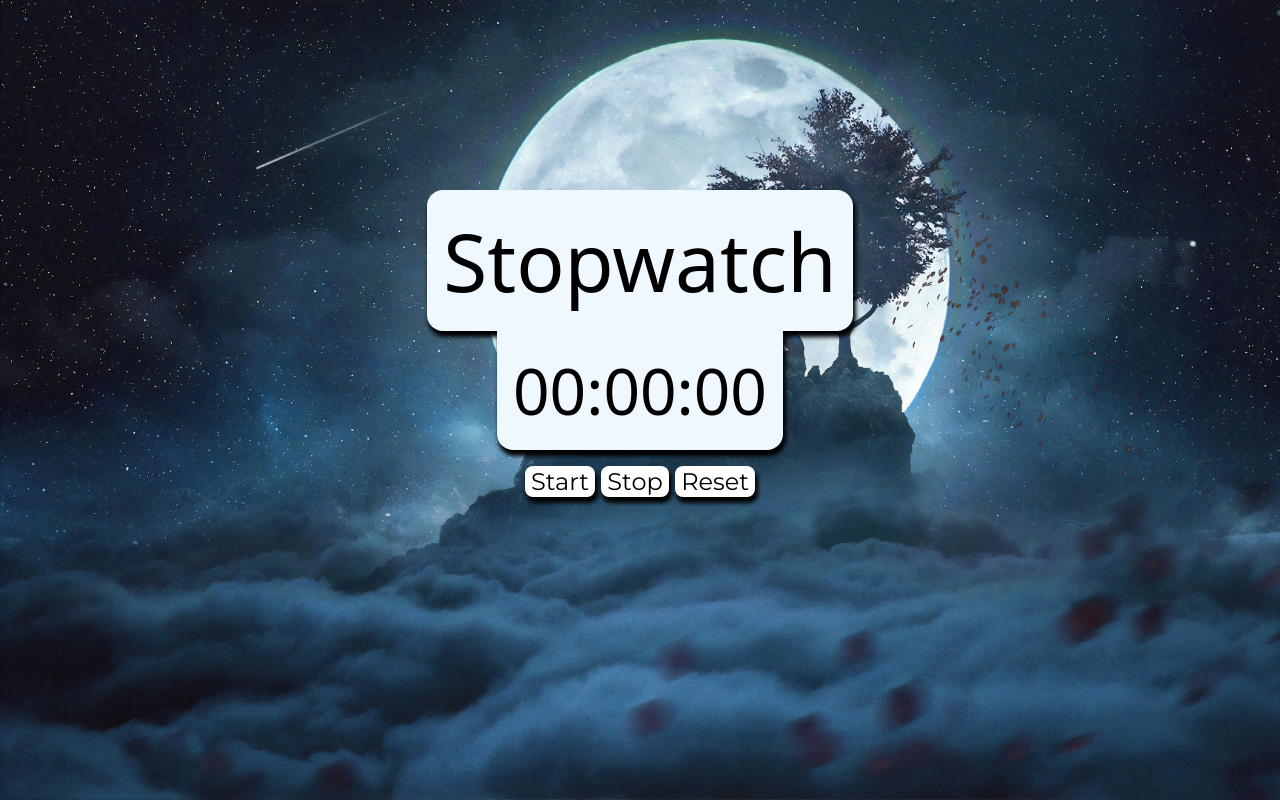
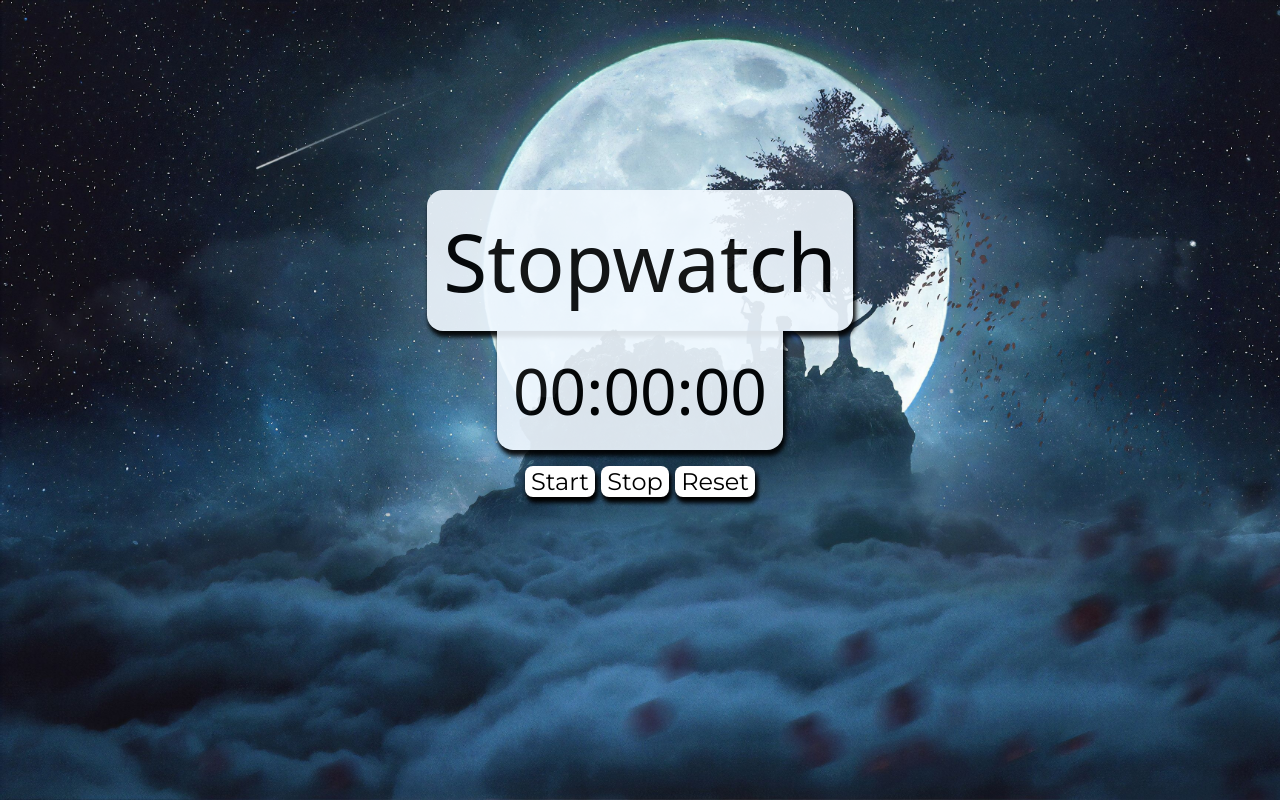
Before and after one commit to Uraniumking007/Stopwatch, a plain HTML site: page index.html in a window 1280 px wide. Drawn offline with Linux system fonts and the light colour scheme.

Commit message:
minor changes

```diff
--- a/main.css
+++ b/main.css
@@ -21,6 +21,7 @@ div.container-num1{
     max-width: fit-content;
     border-radius: 1rem;
     box-shadow: 2px 5px 4px 1px black;
+    opacity: 0.9;
 }
 div.container-num2{
         /* padding-left: 1rem;
@@ -30,8 +31,8 @@ div.container-num2{
         max-width: fit-content;
         border-end-start-radius: 1rem;
         border-end-end-radius: 1rem;
-    box-shadow: 2px 5px 4px 1px black;
-
+        box-shadow: 2px 5px 4px 1px black;
+        opacity: 0.9;
 }
 div.header{
     /* padding: 1rem; */
```
